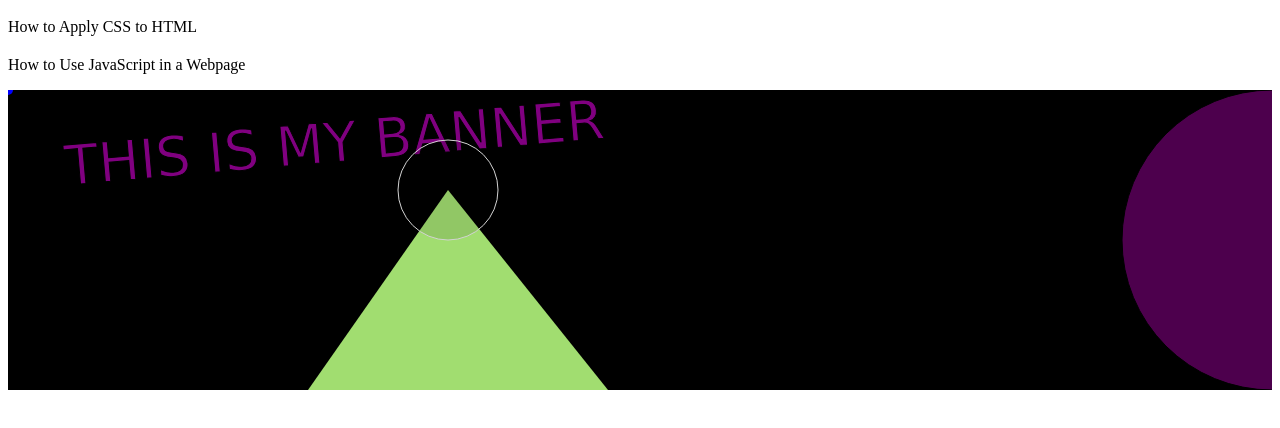
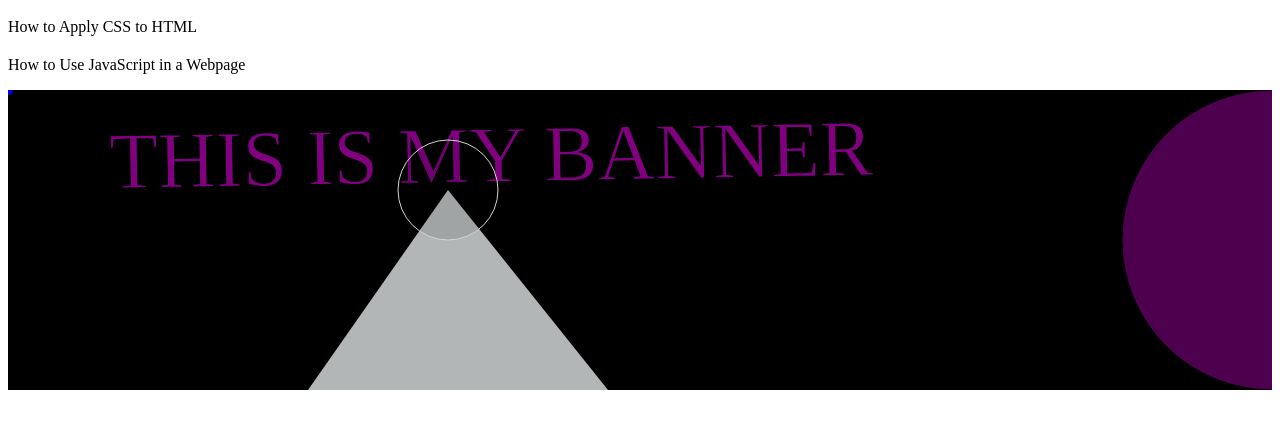
Before and after one commit to ShivnilReddy/assignment-5-repo, a plain HTML site: page index.html in a window 1280 px wide. Shown: the part 48-476 px from the top of the page. Drawn offline with Linux system fonts and the light colour scheme.

Commit message:
Update index.html

```diff
--- a/index.html
+++ b/index.html
@@ -11,9 +11,9 @@
         <rect width="100%" height="100%" fill="black" />
         <circle cx="100%" cy="50%" r="150" fill="purple" stroke="black" fill-opacity="0.6" />
         <rect x="5%" y="5%" width="20" height="20" transform="rotate(5)" />
-        <polygon points="300,300 440,100 600,300" fill="#A1DD70" />
-        <text x="50" y="100" font-family="Verdana" font-size="55" fill="purple" stroke="black" stroke-width="1"
-            transform="rotate(-5)">
+        <polygon points="300,300 440,100 600,300" fill="#B3B6B7" />
+        <text x="100" y="100" font-family="Comic Sans" font-size="80" fill="purple" stroke="black" stroke-width="1"
+            transform="rotate(-1)">
             THIS IS MY BANNER
         </text>
         <g>
```
